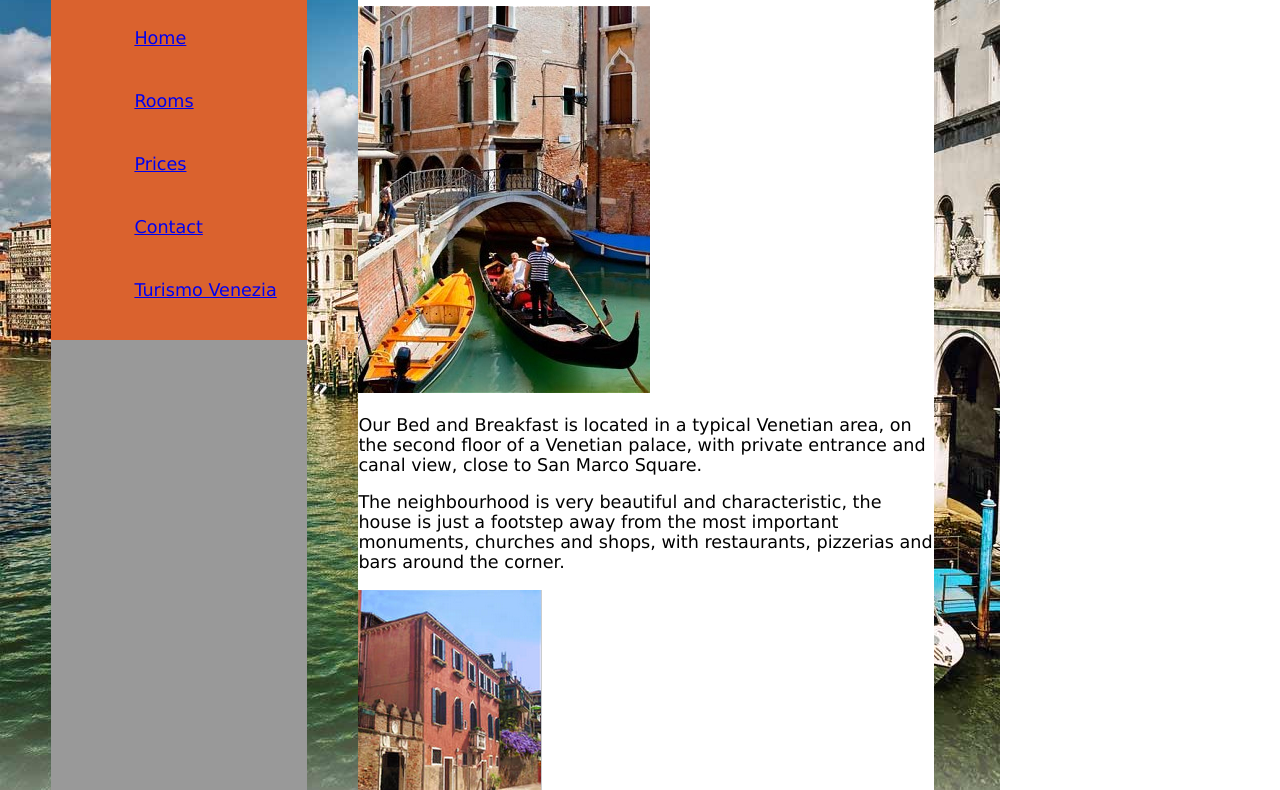
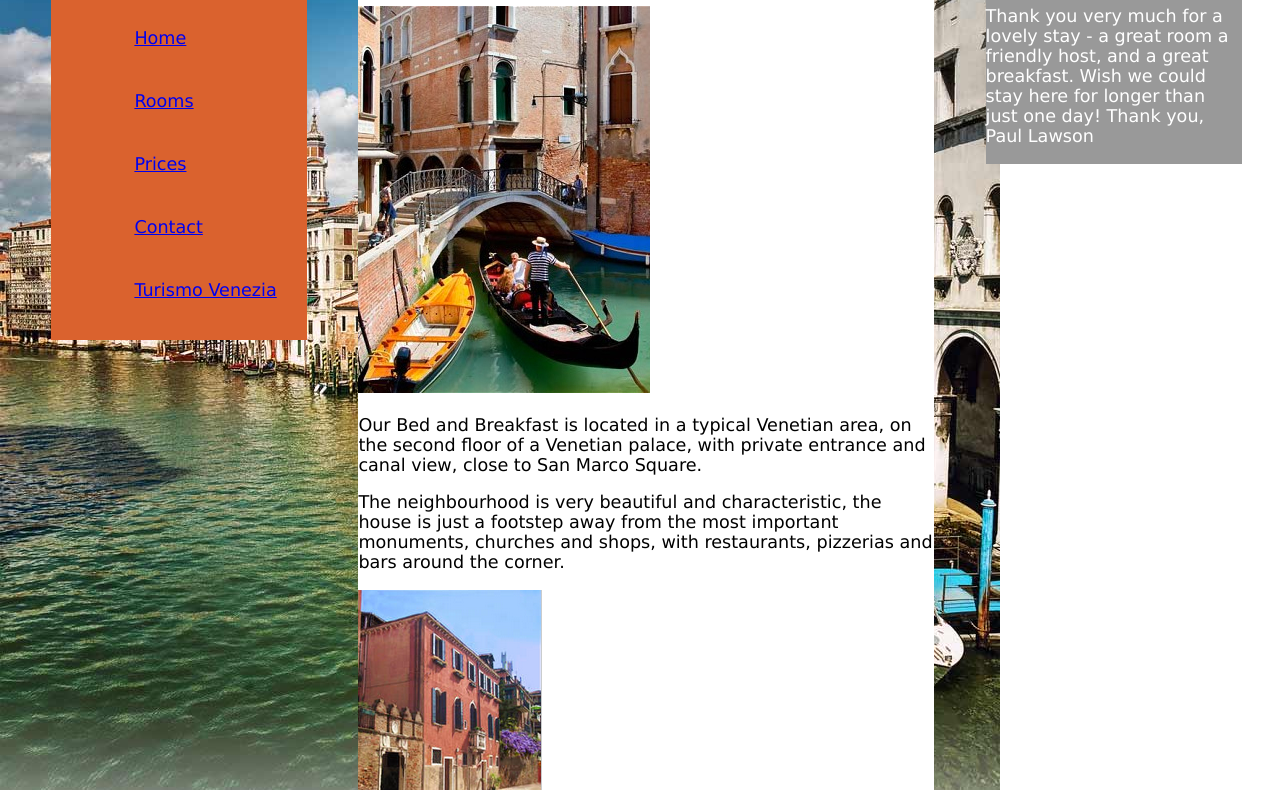
Before and after one commit to MorbetMacErp/MorbetMacErp.github.io, a plain HTML site: page assignment1/index.html in a window 1280 px wide. Shown: the part 157-947 px from the top of the page. Drawn offline with Linux system fonts and the light colour scheme.

Commit message:
mostly css tweaks while testing

```diff
--- a/assignment1/style.css
+++ b/assignment1/style.css
@@ -13,6 +13,7 @@ header, section, footer, aside, nav, article, figure {
 
 nav {
   background-color: #DA622E;
+  color: #fff;
   width: 20%;
   margin-left: 4%;
   float: left;
@@ -31,6 +32,7 @@ nav ul li a {
 
 article {
   background-color: #fff;
+  color: #000;
   width: 45%;
   margin-left: 4%;
   float: left;
@@ -38,8 +40,10 @@ article {
 
 aside {
   background-color: #999;
+  color: #fff;
   width: 20%;
   margin-left: 4%;
+  float: left;
 }
 
 aside h2 {
```
